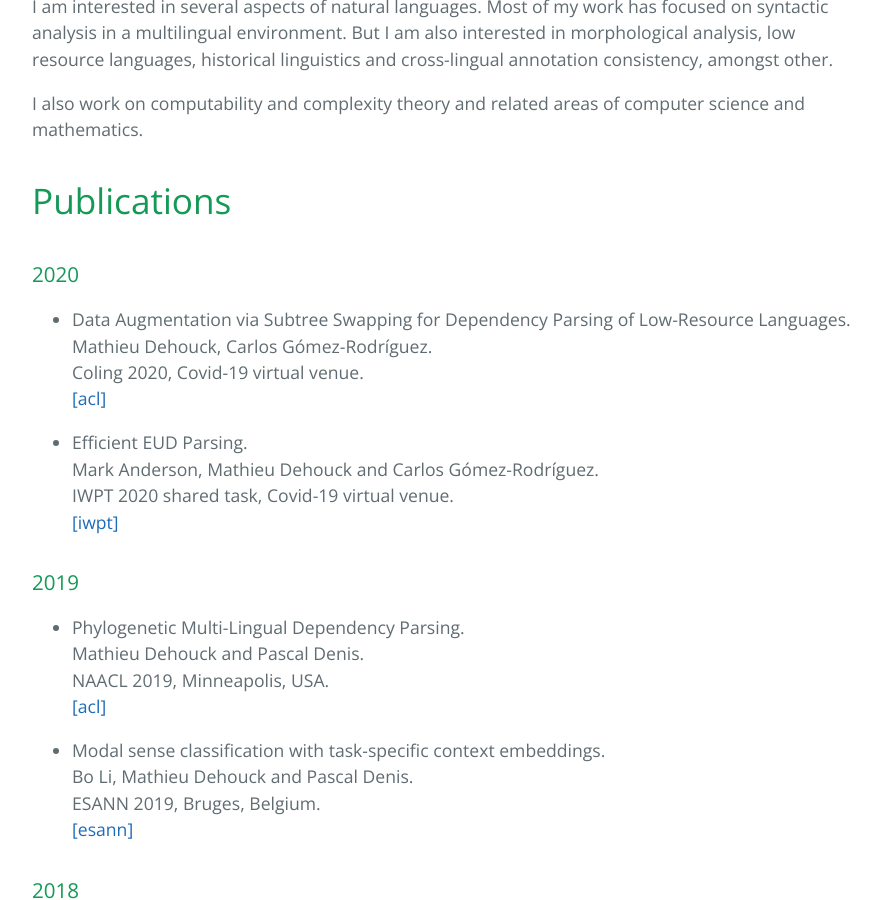
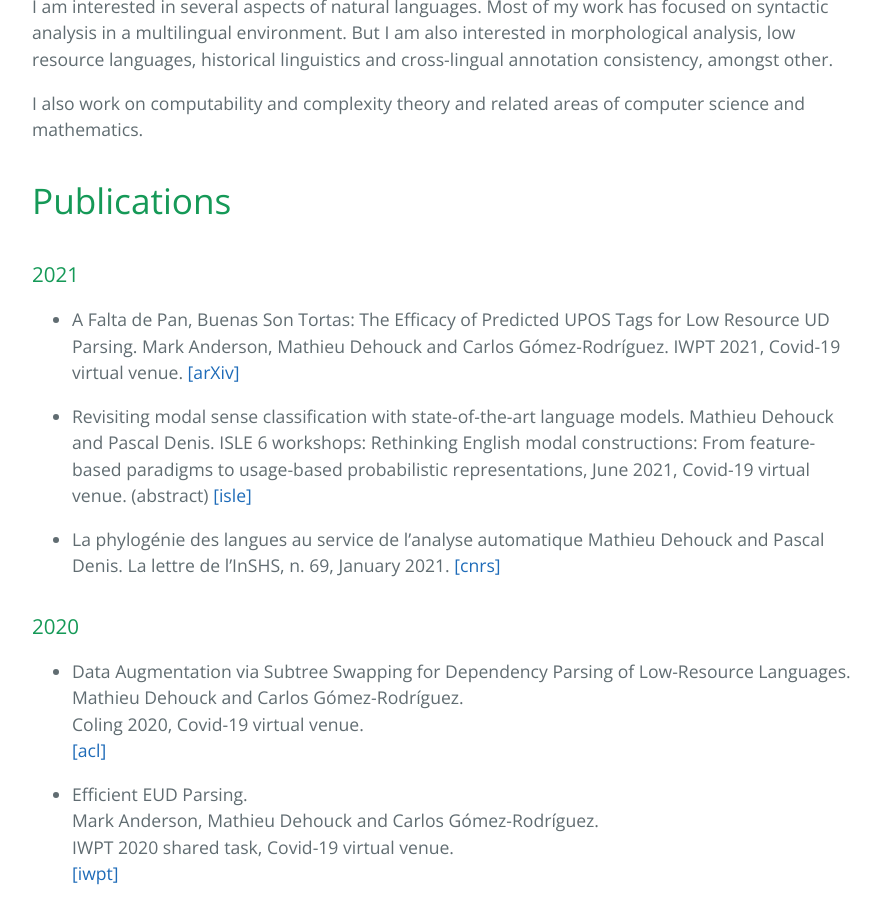
Before and after one commit to MathieuDehouck/MathieuDehouck.github.io, a Jekyll site: the page built from index.md, in a window 1280 px wide and 900 px high, scrolled down 660 px. Shown: the whole window, without its empty margins (192-1073 px from the left). Built offline with Jekyll 4.4.1, drawn with Linux system fonts in a browser that asks for light colours.

Commit message:
updated publications

```diff
--- a/index.md
+++ b/index.md
@@ -21,10 +21,27 @@
 
 # Publications
 
+### 2021
+
+*   A Falta de Pan, Buenas Son Tortas: The Efficacy of Predicted UPOS Tags for Low Resource UD Parsing.
+Mark Anderson, Mathieu Dehouck and Carlos Gómez-Rodríguez.
+IWPT 2021, Covid-19 virtual venue.
+[[arXiv]](https://arxiv.org/abs/2106.04222)
+
+*   Revisiting modal sense classification with state-of-the-art language models.
+Mathieu Dehouck and Pascal Denis.
+ISLE 6 workshops: Rethinking English modal constructions: From feature-based paradigms to usage-based probabilistic representations, June 2021, Covid-19 virtual venue. (abstract)
+[[isle]](https://sites.uef.fi/isle6/program/pre-conference-workshops/workshop-modals/)
+
+*   La phylogénie des langues au service de l’analyse automatique
+Mathieu Dehouck and Pascal Denis.
+La lettre de l’InSHS, n. 69, January 2021.
+[[cnrs]](https://www.inshs.cnrs.fr/fr/lettres-de-linshs-0)
+
 ### 2020
 
 *   Data Augmentation via Subtree Swapping for Dependency Parsing of Low-Resource Languages.
-Mathieu Dehouck, Carlos Gómez-Rodríguez.
+Mathieu Dehouck and Carlos Gómez-Rodríguez.
 Coling 2020, Covid-19 virtual venue.
 [[acl]](https://www.aclweb.org/anthology/2020.coling-main.339.pdf)
 
```
